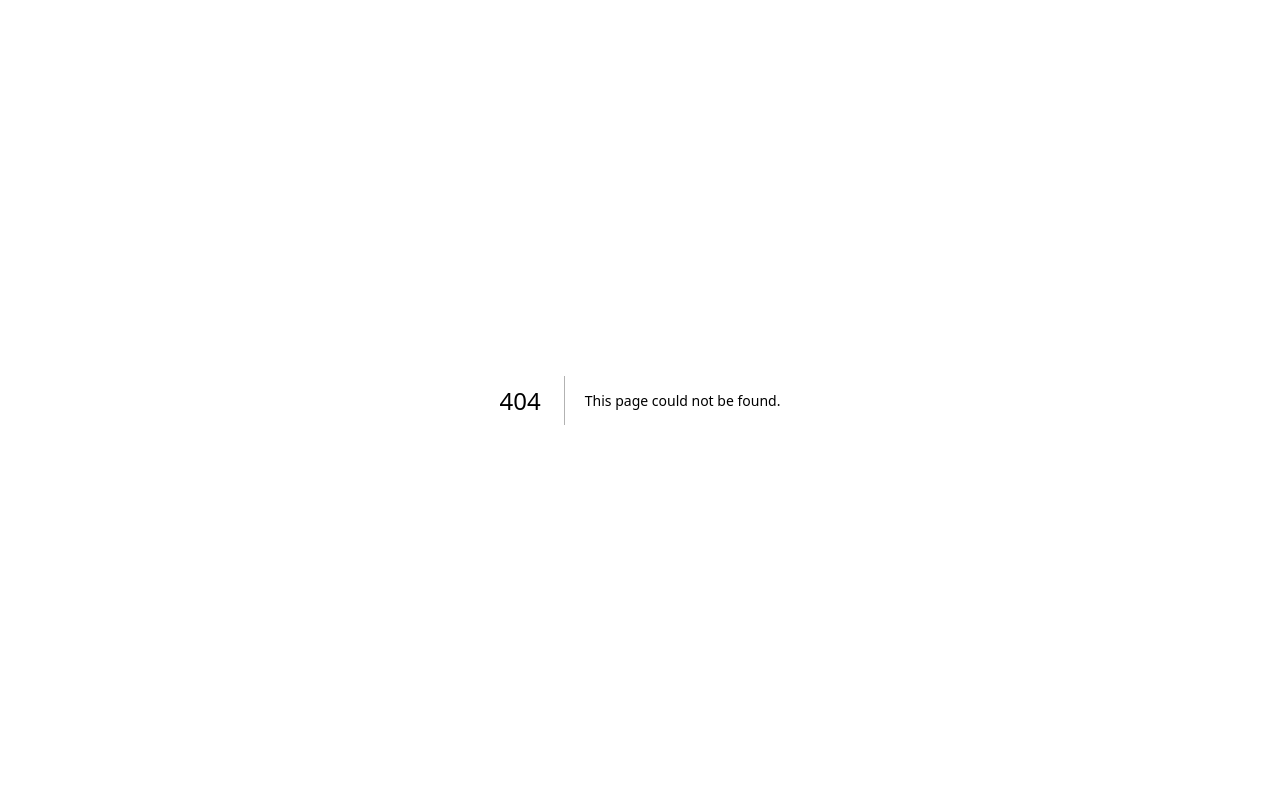
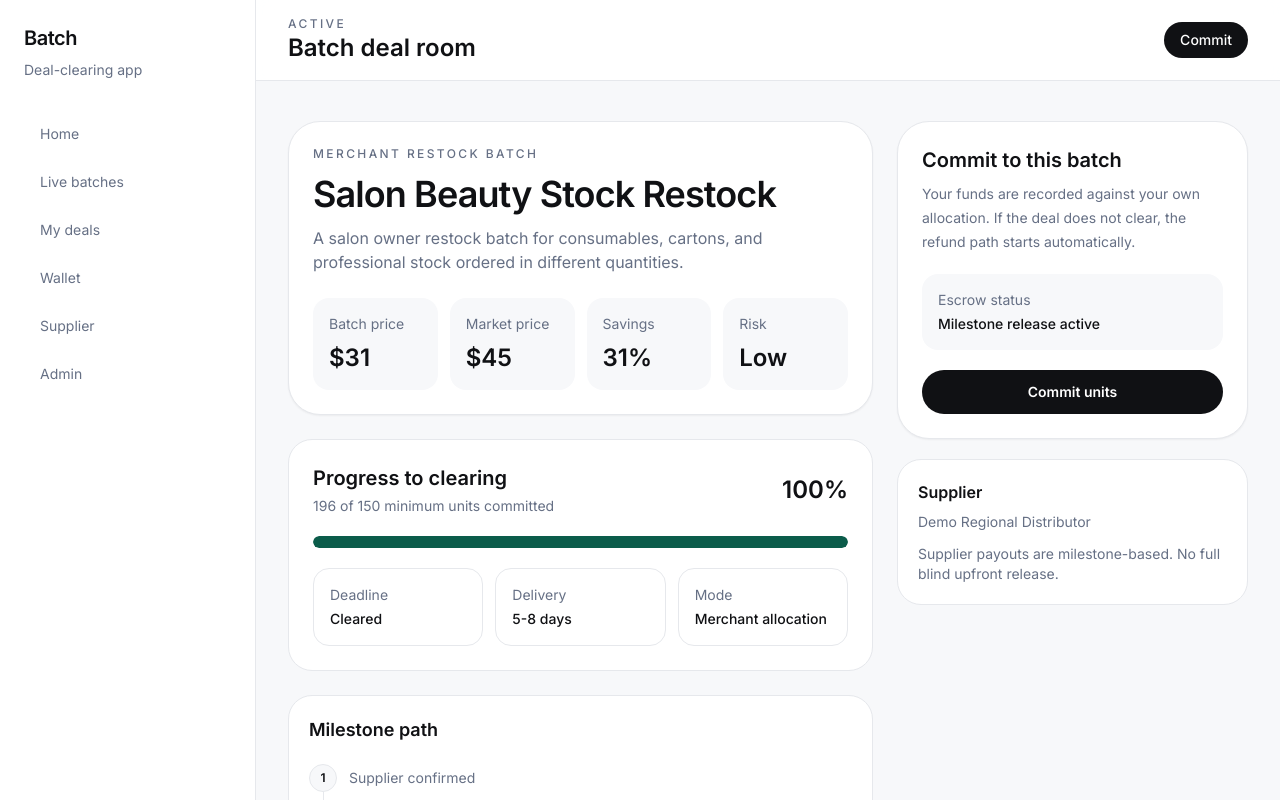
Before and after one commit to imranshiundu/Batch, a Next.js app in the folder apps/web/: page /batches/salon-beauty-stock in a window 1280 px wide. Before the commit this address had no page. Shown: the top 800 px of the page. Built offline with nearby package versions, Linux system fonts and the light colour scheme.

Commit message:
feat(web): add batch deal room page

```diff
--- /dev/null
+++ b/apps/web/src/app/batches/[slug]/page.tsx
@@ -0,0 +1,89 @@
+import Link from "next/link";
+import { notFound } from "next/navigation";
+import { AppShell } from "@/components/app-shell";
+import { StatusTimeline } from "@/components/status-timeline";
+import { batches, progress, savings } from "@/lib/data";
+import { money } from "@/lib/utils";
+
+export function generateStaticParams() {
+  return batches.map((batch) => ({ slug: batch.slug }));
+}
+
+export default function BatchDealRoomPage({ params }: { params: { slug: string } }) {
+  const batch = batches.find((item) => item.slug === params.slug);
+
+  if (!batch) notFound();
+
+  const pct = progress(batch);
+
+  return (
+    <AppShell title="Batch deal room" eyebrow={batch.status}>
+      <div className="grid gap-6 lg:grid-cols-[1.25fr_0.75fr]">
+        <section className="space-y-6">
+          <div className="rounded-[2rem] border border-line bg-white p-6 shadow-sm">
+            <p className="text-xs font-medium uppercase tracking-[0.2em] text-muted">{batch.type.replaceAll("_", " ")}</p>
+            <h2 className="mt-3 text-4xl font-semibold tracking-tight text-ink">{batch.title}</h2>
+            <p className="mt-3 max-w-2xl text-muted">{batch.summary}</p>
+
+            <div className="mt-6 grid gap-3 md:grid-cols-4">
+              <div className="rounded-2xl bg-surface p-4">
+                <p className="text-sm text-muted">Batch price</p>
+                <p className="mt-2 text-2xl font-semibold text-ink">{money(batch.batchPrice, batch.currency)}</p>
+              </div>
+              <div className="rounded-2xl bg-surface p-4">
+                <p className="text-sm text-muted">Market price</p>
+                <p className="mt-2 text-2xl font-semibold text-ink">{money(batch.normalPrice, batch.currency)}</p>
+              </div>
+              <div className="rounded-2xl bg-surface p-4">
+                <p className="text-sm text-muted">Savings</p>
+                <p className="mt-2 text-2xl font-semibold text-ink">{savings(batch)}%</p>
+              </div>
+              <div className="rounded-2xl bg-surface p-4">
+                <p className="text-sm text-muted">Risk</p>
+                <p className="mt-2 text-2xl font-semibold text-ink">{batch.riskLevel}</p>
+              </div>
+            </div>
+          </div>
+
+          <div className="rounded-3xl border border-line bg-white p-6">
+            <div className="flex items-center justify-between gap-4">
+              <div>
+                <h3 className="text-xl font-semibold text-ink">Progress to clearing</h3>
+                <p className="mt-1 text-sm text-muted">{batch.committedUnits} of {batch.minimumUnits} minimum units committed</p>
+              </div>
+              <span className="text-2xl font-semibold text-ink">{pct}%</span>
+            </div>
+            <div className="mt-5 h-3 overflow-hidden rounded-full bg-surface">
+              <div className="h-full rounded-full bg-accent" style={{ width: `${pct}%` }} />
+            </div>
+            <div className="mt-5 grid gap-3 md:grid-cols-3">
+              <div className="rounded-2xl border border-line p-4 text-sm"><span className="text-muted">Deadline</span><p className="mt-1 font-medium text-ink">{batch.deadline}</p></div>
+              <div className="rounded-2xl border border-line p-4 text-sm"><span className="text-muted">Delivery</span><p className="mt-1 font-medium text-ink">{batch.deliveryWindow}</p></div>
+              <div className="rounded-2xl border border-line p-4 text-sm"><span className="text-muted">Mode</span><p className="mt-1 font-medium text-ink">{batch.deliveryMode}</p></div>
+            </div>
+          </div>
+
+          <StatusTimeline steps={batch.milestones} />
+        </section>
+
+        <aside className="space-y-5">
+          <div className="rounded-[2rem] border border-line bg-white p-6 shadow-sm">
+            <h3 className="text-xl font-semibold text-ink">Commit to this batch</h3>
+            <p className="mt-2 text-sm leading-6 text-muted">Your funds are recorded against your own allocation. If the deal does not clear, the refund path starts automatically.</p>
+            <div className="mt-5 rounded-2xl bg-surface p-4 text-sm">
+              <p className="text-muted">Escrow status</p>
+              <p className="mt-1 font-medium text-ink">{batch.escrowStatus}</p>
+            </div>
+            <Link href={`/commit/${batch.slug}`} className="mt-5 block rounded-full bg-ink px-5 py-3 text-center text-sm font-semibold text-white">Commit units</Link>
+          </div>
+
+          <div className="rounded-3xl border border-line bg-white p-5">
+            <h3 className="font-semibold text-ink">Supplier</h3>
+            <p className="mt-2 text-sm text-muted">{batch.supplier}</p>
+            <p className="mt-3 text-sm text-muted">Supplier payouts are milestone-based. No full blind upfront release.</p>
+          </div>
+        </aside>
+      </div>
+    </AppShell>
+  );
+}
```
